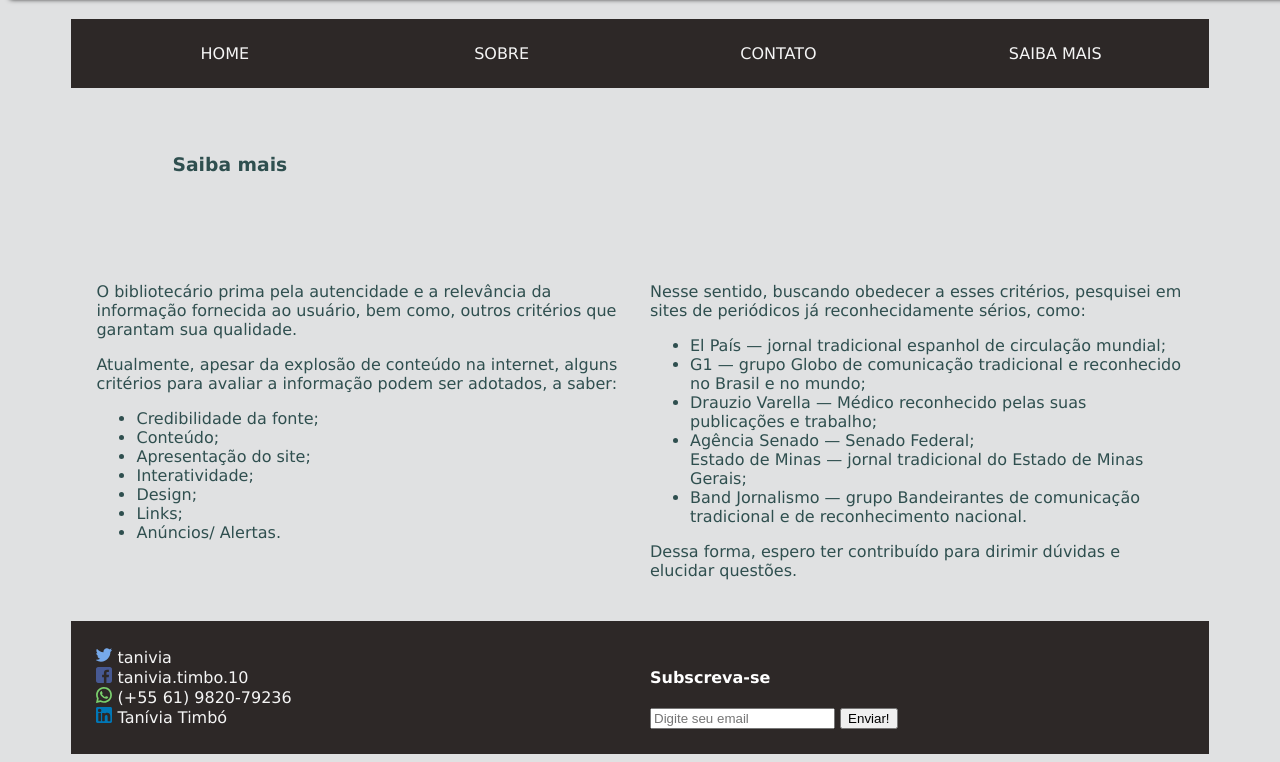
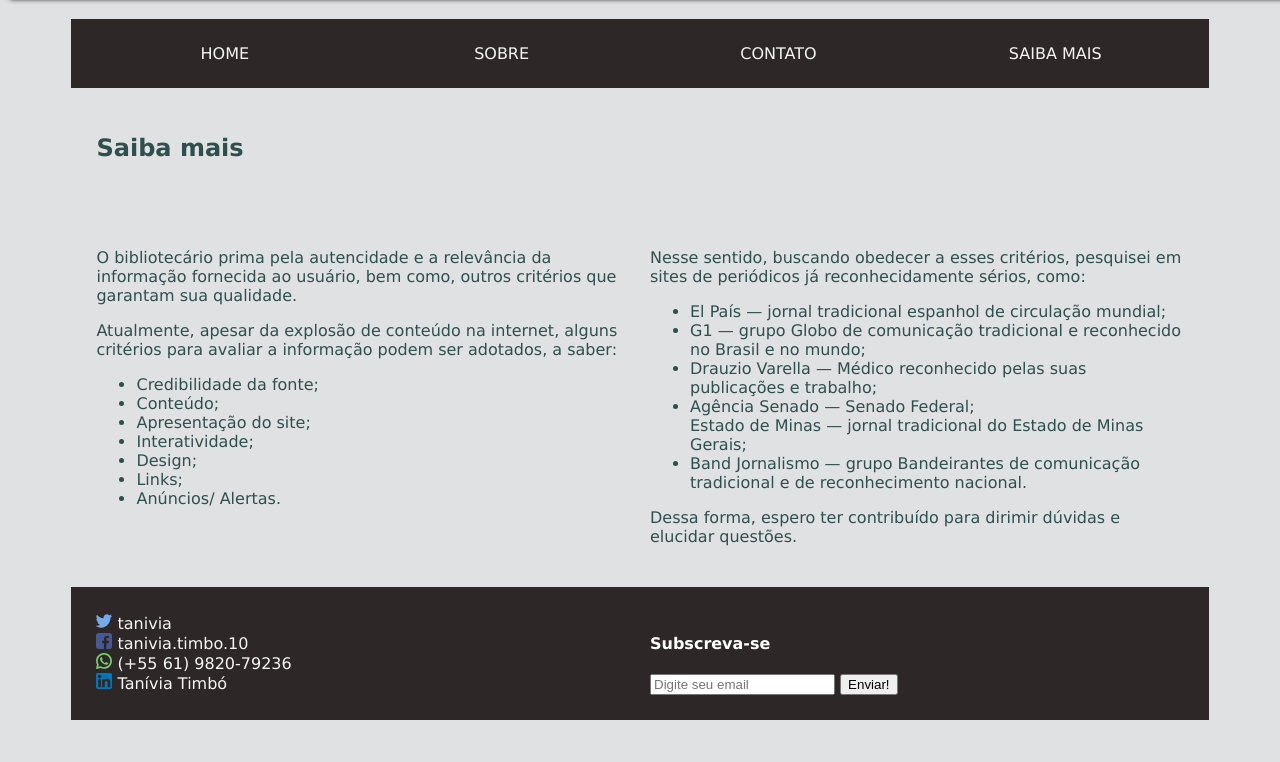
Before and after one commit to tanivia-code/covid-19.io, a plain HTML site: page moreinfo.html in a window 1280 px wide. Shown: the part 62-824 px from the top of the page. After the commit the page ends 800 px from the top, so only its background shows below. Drawn offline with Linux system fonts and the light colour scheme.

Commit message:
Update moreinfo.html

```diff
--- a/moreinfo.html
+++ b/moreinfo.html
@@ -21,10 +21,8 @@
         <div class="navLink"><a href="./moreinfo.html" id="redessociais">SAIBA MAIS</a></div>
     </div>
 
-    <div class="noticia">
-        <div class="titulo">
-            <h3>Saiba mais</h3>
-        </div>
+    <div class="titulo">
+            <h2>Saiba mais</h2>
     </div>
 
     <div class="noticias">
```
